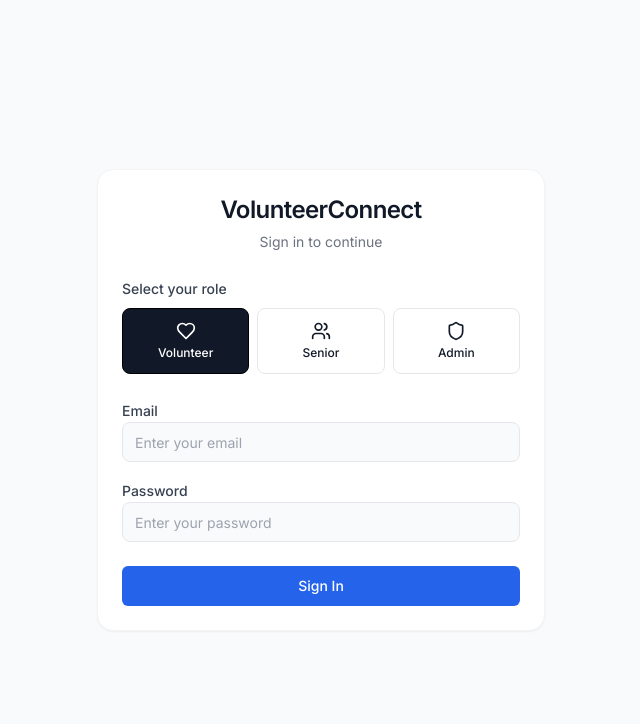
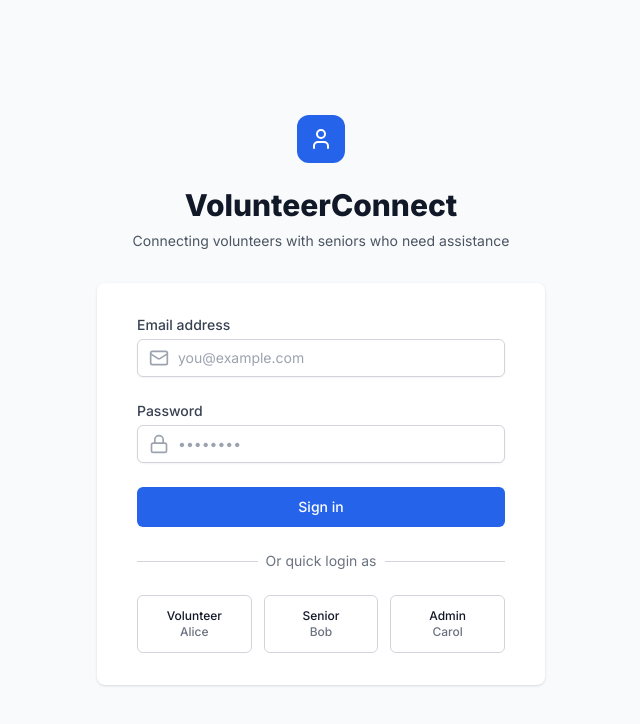
Before and after one commit to pouyali/ai-dev-team, a Next.js app: page / in a window 1280 px wide. Shown: the top 724 px of the page, without its empty margins (319-959 px from the left). Built offline with nearby package versions, Linux system fonts and the light colour scheme.

Commit message:
Fix LoginPage to call login with correct userId argument

```diff
--- a/src/components/shared/LoginPage.tsx
+++ b/src/components/shared/LoginPage.tsx
@@ -1,96 +1,147 @@
 'use client';
 
 import React, { useState } from 'react';
-import { useAuth, UserRole } from '../../contexts/AuthContext';
-import { Button } from '../ui/button';
-import { Input } from '../ui/input';
-import { Card, CardContent, CardHeader, CardTitle, CardDescription } from '../ui/card';
-import { Users, Heart, Shield } from 'lucide-react';
+import { useAuth, mockUsers } from '@/contexts/AuthContext';
+import { Button } from '@/components/ui/button';
+import { User, Mail, Lock } from 'lucide-react';
 
 export default function LoginPage(): JSX.Element {
   const { login } = useAuth();
   const [email, setEmail] = useState('');
   const [password, setPassword] = useState('');
-  const [selectedRole, setSelectedRole] = useState<UserRole>('volunteer');
-  const [isLoading, setIsLoading] = useState(false);
+  const [error, setError] = useState('');
 
-  const handleSubmit = async (e: React.FormEvent) => {
+  const handleSubmit = (e: React.FormEvent) => {
     e.preventDefault();
-    setIsLoading(true);
-    try {
-      await login(email, password, selectedRole);
-    } finally {
-      setIsLoading(false);
+    setError('');
+
+    // Find user by email
+    const matchedUser = mockUsers.find((u) => u.email === email);
+    if (matchedUser) {
+      login(matchedUser.id);
+    } else {
+      setError('Invalid email or password');
     }
   };
 
-  const roles: { value: UserRole; label: string; icon: React.ReactNode; description: string }[] = [
-    { value: 'volunteer', label: 'Volunteer', icon: <Heart className="w-5 h-5" />, description: 'Help seniors in your community' },
-    { value: 'senior', label: 'Senior', icon: <Users className="w-5 h-5" />, description: 'Request assistance from volunteers' },
-    { value: 'admin', label: 'Admin', icon: <Shield className="w-5 h-5" />, description: 'Manage the platform' },
-  ];
+  const handleQuickLogin = (userId: string) => {
+    login(userId);
+  };
 
   return (
-    <div className="min-h-screen bg-gray-50 flex items-center justify-center p-4">
-      <Card className="w-full max-w-md">
-        <CardHeader className="text-center">
-          <CardTitle className="text-2xl">VolunteerConnect</CardTitle>
-          <CardDescription>Sign in to continue</CardDescription>
-        </CardHeader>
-        <CardContent>
-          <form onSubmit={handleSubmit} className="space-y-6">
-            <div className="space-y-2">
-              <label className="text-sm font-medium text-gray-700">Select your role</label>
-              <div className="grid grid-cols-3 gap-2">
-                {roles.map((role) => (
-                  <button
-                    key={role.value}
-                    type="button"
-                    onClick={() => setSelectedRole(role.value)}
-                    className={`p-3 rounded-lg border text-center transition-colors ${
-                      selectedRole === role.value
-                        ? 'border-black bg-gray-900 text-white'
-                        : 'border-gray-200 hover:border-gray-300'
-                    }`}
-                  >
-                    <div className="flex flex-col items-center gap-1">
-                      {role.icon}
-                      <span className="text-xs font-medium">{role.label}</span>
-                    </div>
-                  </button>
-                ))}
+    <div className="min-h-screen bg-gray-50 flex flex-col justify-center py-12 sm:px-6 lg:px-8">
+      <div className="sm:mx-auto sm:w-full sm:max-w-md">
+        <div className="flex justify-center">
+          <div className="w-12 h-12 bg-blue-600 rounded-xl flex items-center justify-center">
+            <User className="w-6 h-6 text-white" />
+          </div>
+        </div>
+        <h2 className="mt-6 text-center text-3xl font-extrabold text-gray-900">
+          VolunteerConnect
+        </h2>
+        <p className="mt-2 text-center text-sm text-gray-600">
+          Connecting volunteers with seniors who need assistance
+        </p>
+      </div>
+
+      <div className="mt-8 sm:mx-auto sm:w-full sm:max-w-md">
+        <div className="bg-white py-8 px-4 shadow sm:rounded-lg sm:px-10">
+          <form className="space-y-6" onSubmit={handleSubmit}>
+            {error && (
+              <div className="bg-red-50 border border-red-200 text-red-700 px-4 py-3 rounded-md text-sm">
+                {error}
               </div>
-            </div>
+            )}
 
-            <div className="space-y-4">
-              <div>
-                <label className="text-sm font-medium text-gray-700">Email</label>
-                <Input
+            <div>
+              <label
+                htmlFor="email"
+                className="block text-sm font-medium text-gray-700"
+              >
+                Email address
+              </label>
+              <div className="mt-1 relative">
+                <div className="absolute inset-y-0 left-0 pl-3 flex items-center pointer-events-none">
+                  <Mail className="h-5 w-5 text-gray-400" />
+                </div>
+                <input
+                  id="email"
+                  name="email"
                   type="email"
+                  autoComplete="email"
+                  required
                   value={email}
                   onChange={(e) => setEmail(e.target.value)}
-                  placeholder="Enter your email"
-                  required
-                />
-              </div>
-              <div>
-                <label className="text-sm font-medium text-gray-700">Password</label>
-                <Input
-                  type="password"
-                  value={password}
-                  onChange={(e) => setPassword(e.target.value)}
-                  placeholder="Enter your password"
-                  required
+                  className="appearance-none block w-full pl-10 pr-3 py-2 border border-gray-300 rounded-md shadow-sm placeholder-gray-400 focus:outline-none focus:ring-blue-500 focus:border-blue-500 sm:text-sm"
+                  placeholder="you@example.com"
                 />
               </div>
             </div>
 
-            <Button type="submit" className="w-full" disabled={isLoading}>
-              {isLoading ? 'Signing in...' : 'Sign In'}
-            </Button>
+            <div>
+              <label
+                htmlFor="password"
+                className="block text-sm font-medium text-gray-700"
+              >
+                Password
+              </label>
+              <div className="mt-1 relative">
+                <div className="absolute inset-y-0 left-0 pl-3 flex items-center pointer-events-none">
+                  <Lock className="h-5 w-5 text-gray-400" />
+                </div>
+                <input
+                  id="password"
+                  name="password"
+                  type="password"
+                  autoComplete="current-password"
+                  required
+                  value={password}
+                  onChange={(e) => setPassword(e.target.value)}
+                  className="appearance-none block w-full pl-10 pr-3 py-2 border border-gray-300 rounded-md shadow-sm placeholder-gray-400 focus:outline-none focus:ring-blue-500 focus:border-blue-500 sm:text-sm"
+                  placeholder="••••••••"
+                />
+              </div>
+            </div>
+
+            <div>
+              <Button type="submit" className="w-full">
+                Sign in
+              </Button>
+            </div>
           </form>
-        </CardContent>
-      </Card>
+
+          <div className="mt-6">
+            <div className="relative">
+              <div className="absolute inset-0 flex items-center">
+                <div className="w-full border-t border-gray-300" />
+              </div>
+              <div className="relative flex justify-center text-sm">
+                <span className="px-2 bg-white text-gray-500">
+                  Or quick login as
+                </span>
+              </div>
+            </div>
+
+            <div className="mt-6 grid grid-cols-3 gap-3">
+              {mockUsers.map((mockUser) => (
+                <Button
+                  key={mockUser.id}
+                  variant="outline"
+                  onClick={() => handleQuickLogin(mockUser.id)}
+                  className="flex flex-col items-center py-3 h-auto"
+                >
+                  <span className="text-xs font-medium capitalize">
+                    {mockUser.role}
+                  </span>
+                  <span className="text-xs text-gray-500 truncate w-full text-center">
+                    {mockUser.name.split(' ')[0]}
+                  </span>
+                </Button>
+              ))}
+            </div>
+          </div>
+        </div>
+      </div>
     </div>
   );
 }
```
